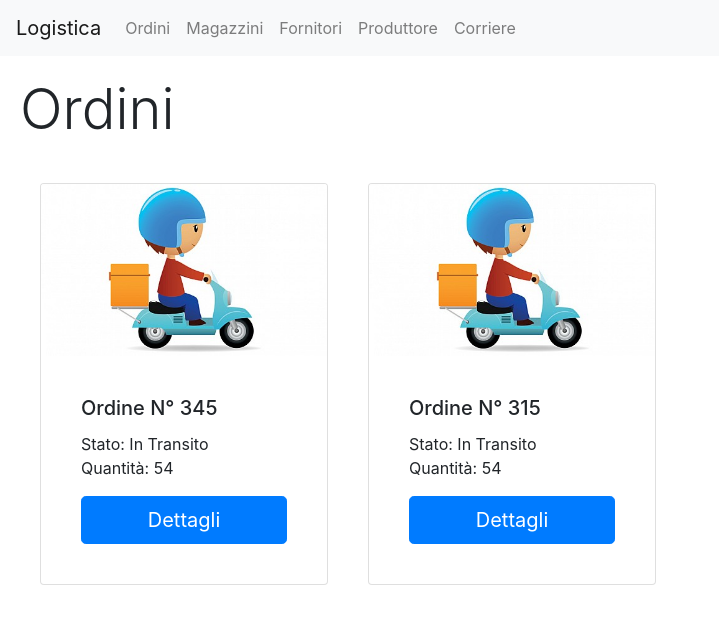
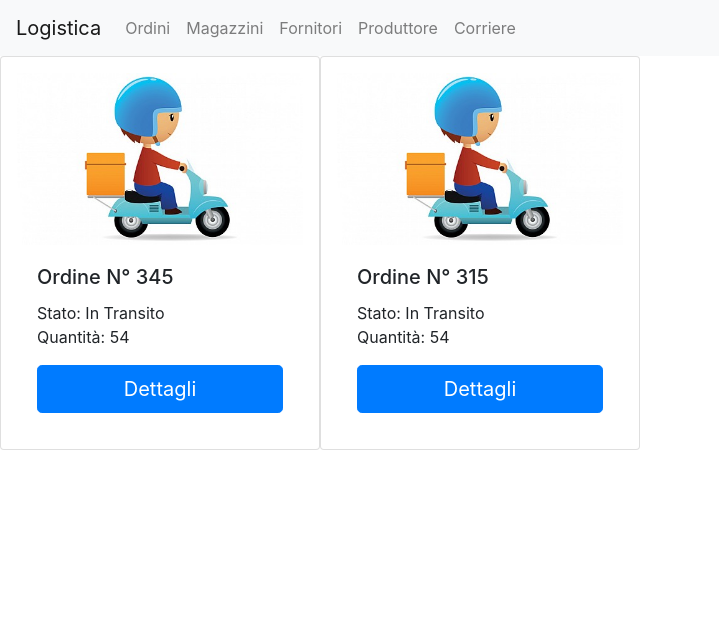
Before and after one commit to fiacca98/EFintus, an Angular app in the folder LogisticaFrontEnd/: page /ordini in a window 1280 px wide. Shown: the top 624 px of the page, without its empty margins (0-719 px from the left). Built offline with nearby package versions, Linux system fonts and the light colour scheme; data requests are answered from the project's data file.

Commit message:
orders update

```diff
--- a/LogisticaFrontEnd/src/app/components/magazzini/magazzini.component.html
+++ b/LogisticaFrontEnd/src/app/components/magazzini/magazzini.component.html
@@ -4,7 +4,7 @@
               <div class="card p-3" >
                 <div class="card-body">
                   <h5 class="card-title">{{elemento.nome}}</h5>
-                  <p class="card-text"> Via {{elemento.via}} {{n_civico}} {{elemento.citta}} {{elemento.cap}}</p>
+                  <p class="card-text"> {{elemento.via}} {{n_civico}} {{elemento.citta}} {{elemento.cap}}</p>
                   <p class="card-text">Metratura: {{elemento.metratura}}</p>
                   <p class="card-text">Altezza: {{elemento.altezza}}, Capacita: {{elemento.capacita}}</p>
                 </div>
--- a/LogisticaFrontEnd/src/app/components/orders/orders.component.css
+++ b/LogisticaFrontEnd/src/app/components/orders/orders.component.css
@@ -1,7 +1,18 @@
-h1 {
-    margin: 20px;
+.column {
+  float: left;
+  width: 25%;
+
+}
+
+.row{
+  margin: 0;
+  padding: 0;
+}
+
+
+
+@media screen and (max-width: 600px) {
+  .column {
+    width: 100%;
   }
-
-  div {
-    margin: 20px;
-  }
+}
--- a/LogisticaFrontEnd/src/app/components/orders/orders.component.html
+++ b/LogisticaFrontEnd/src/app/components/orders/orders.component.html
@@ -1,11 +1,14 @@
-<h1 class="display-4">Ordini</h1>
 <div class="row">
-  <div *ngFor="let order of orders" class="card" style="width: 18rem;">
-    <img src="../../../assets/order.jpg" class="card-img-top" alt="...">
-    <div class="card-body">
-      <h5 class="card-title">Ordine N° {{order.id_ordine}}</h5>
-      <p class="card-text">Stato: {{order.state}} <br> Quantità: {{order.quantity}}</p>
-      <app-dettaglio></app-dettaglio>
+  <div class="column" *ngFor="let order of orders">
+    <div class="card-group">
+      <div class="card p-3" >
+        <img src="../../../assets/order.jpg" class="card-img-top" alt="...">
+        <div class="card-body">
+          <h5 class="card-title">Ordine N° {{order.id_ordine}}</h5>
+          <p class="card-text">Stato: {{order.state}} <br> Quantità: {{order.quantity}}</p>
+          <app-dettaglio></app-dettaglio>
+        </div>
+      </div>
     </div>
   </div>
 </div>
```
